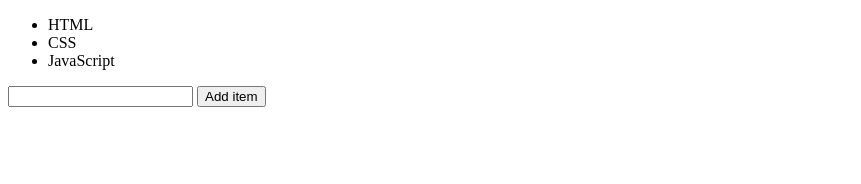
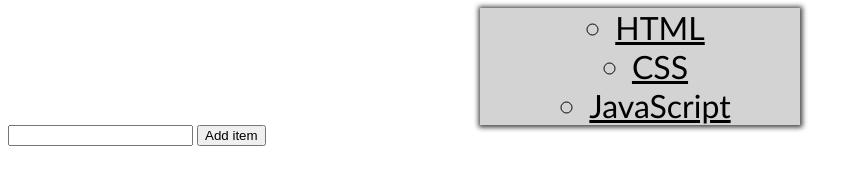
Before and after one commit to DekoCro/RadioFree, a website: page src/assets/index.html in a window 1280 px wide. Shown: the whole page, without its empty margins (0-861 px from the left). Drawn offline with nearby package versions, Linux system fonts and the light colour scheme; files that its build step writes are made by us from their sources.

Commit message:
Basic style added

```diff
--- a/src/assets/index.html
+++ b/src/assets/index.html
@@ -6,7 +6,7 @@
         <title>Assignment</title>
         <meta name="description" content="">
         <meta name="viewport" content="width=device-width, initial-scale=1">
-        <link rel="stylesheet" href="css/style.css">
+        <link rel="stylesheet" href="../css/style.css">
     </head>
     <body>
 
--- a/src/scss/style.scss
+++ b/src/scss/style.scss
@@ -4,3 +4,20 @@
 html {
     font-size: 16px;
 }
+ul {
+    width: 20rem;
+    list-style: circle;
+    margin: 0 auto;
+    display: flex;
+    flex-direction: column;
+    align-items: center;
+    background-color: lightgray;
+    -webkit-box-shadow: 0px 0px 5px 2.5px rgba(0,0,0,0.75);
+    -moz-box-shadow: 0px 0px 5px 2.5px rgba(0,0,0,0.75);
+    box-shadow: 0px 0px 5px 2.5px rgba(0,0,0,0.75);
+    li {
+        font-size: 2rem;
+        font-family: 'Gill Sans', 'Gill Sans MT', 'Trebuchet MS', sans-serif;
+        text-decoration: underline;
+    }
+}
```
